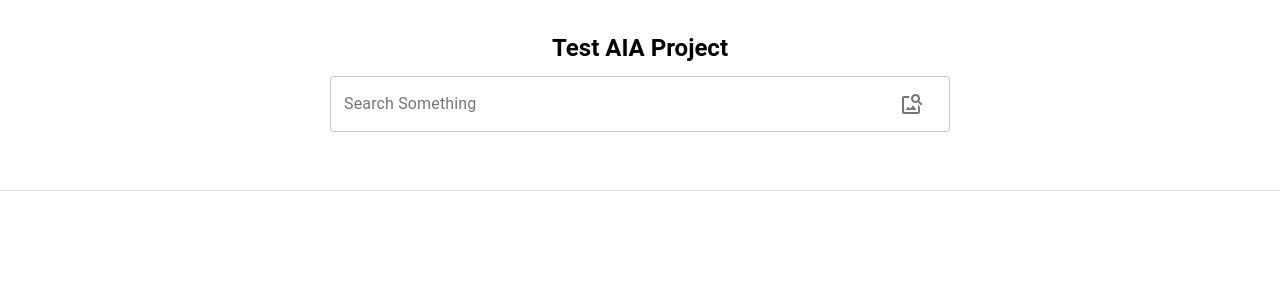
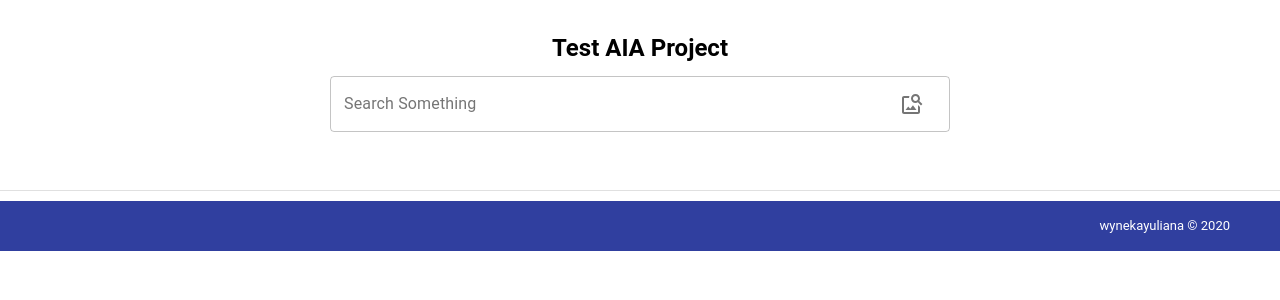
Before and after one commit to wynekayuliana/testAIA-frontend, a React (Create React App) app: page / in a window 1280 px wide. Shown: the top 300 px of the page. Built offline with nearby package versions, Linux system fonts and the light colour scheme; no server answers.

Commit message:
added footer

```diff
--- a/src/App.css
+++ b/src/App.css
@@ -50,6 +50,20 @@
 .app-content {
     padding: 30px;
 }
+
+.app-footer {
+    clear: both;
+    position: relative;
+    height: 50px;
+    margin-top: -50px;
+    background-color: #303f9f;
+    color: #fff;
+    text-align: right;
+    line-height: 50px;
+    padding: 0 50px;
+    font-size: 13px;
+}
+
 
 .content-not-found {
     text-align: center;
--- a/src/App.js
+++ b/src/App.js
@@ -181,6 +181,9 @@ export default class App extends React.Component {
             }
           </Container>
         </div>
+        <div className="app-footer">
+          <a href="https://github.com/wynekayuliana" target="blank" style={{ color: '#fff' }}>wynekayuliana</a> &copy; 2020
+        </div>
       </div>
     )
   }
```
